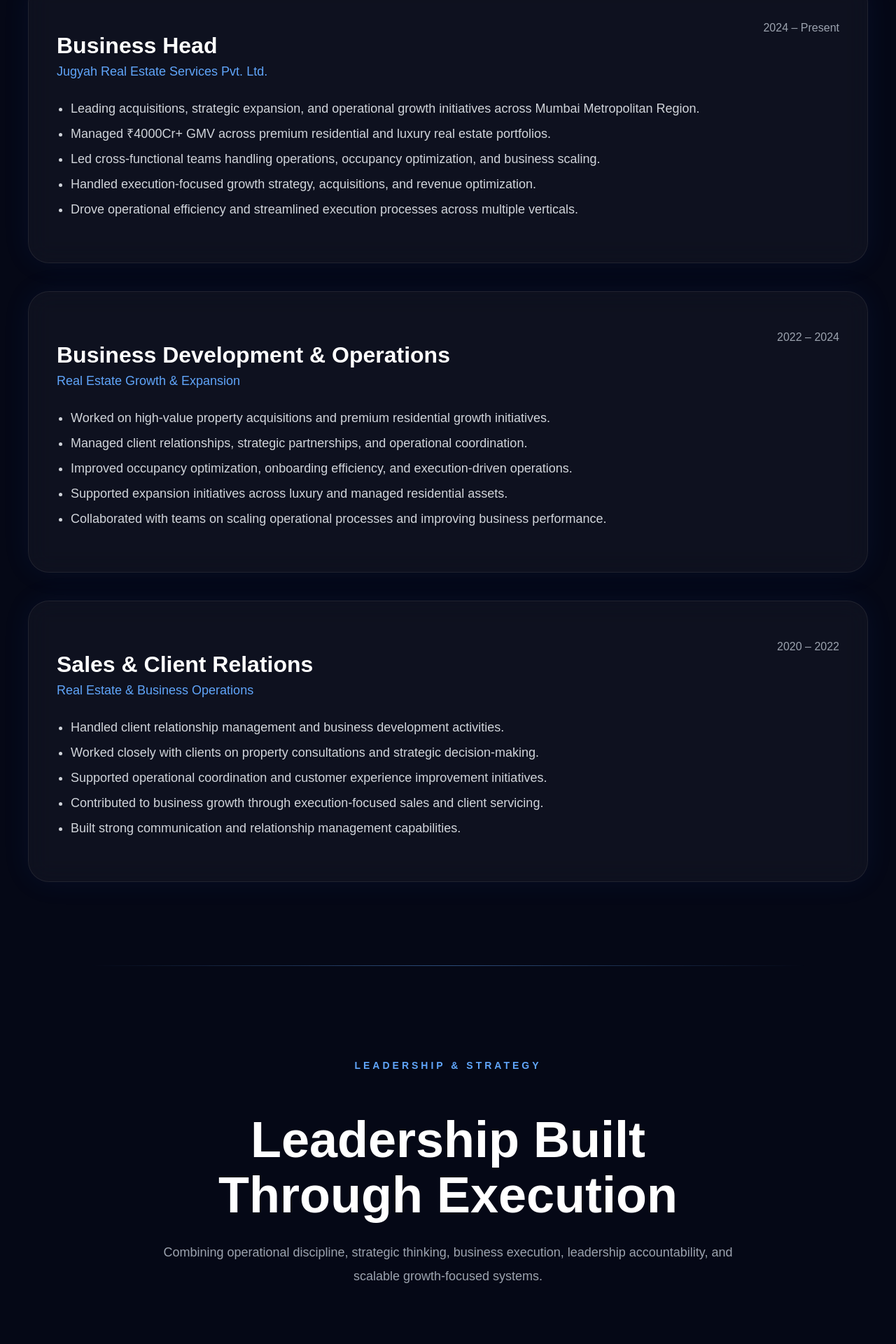
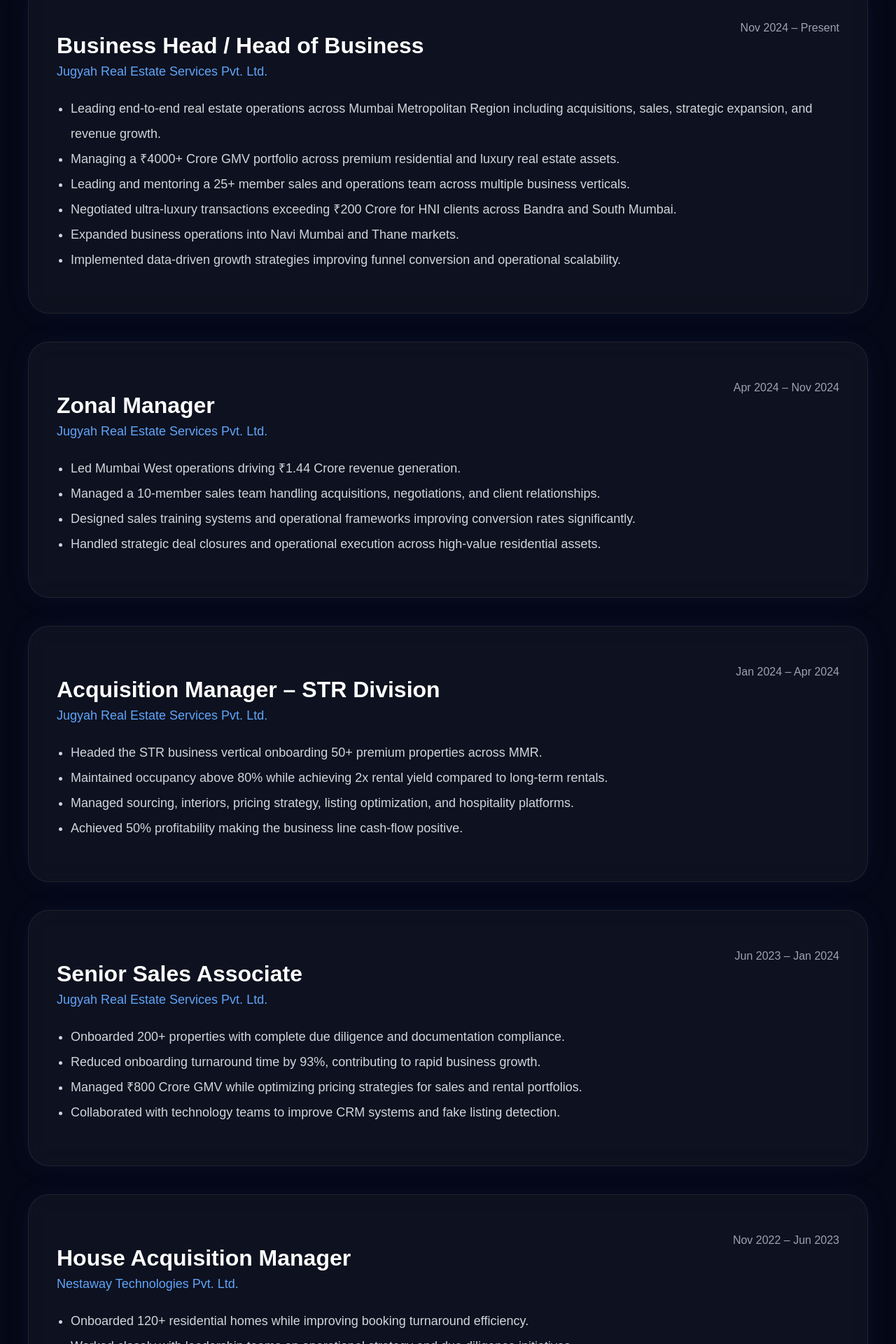
Before and after one commit to shivamgupta95/shivam-portfolio, a Next.js app: page / in a window 1280 px wide. Shown: the part 5698-7618 px from the top of the page at 70% size. Built offline with nearby package versions, Linux system fonts and the light colour scheme.

Commit message:
final executive timeline restored

```diff
--- a/components/Timeline.tsx
+++ b/components/Timeline.tsx
@@ -3,41 +3,88 @@
 const experiences = [
 
   {
-    role: "Business Head",
+    role: "Business Head / Head of Business",
     company: "Jugyah Real Estate Services Pvt. Ltd.",
-    duration: "2024 – Present",
+    duration: "Nov 2024 – Present",
     points: [
-      "Leading acquisitions, strategic expansion, and operational growth initiatives across Mumbai Metropolitan Region.",
-      "Managed ₹4000Cr+ GMV across premium residential and luxury real estate portfolios.",
-      "Led cross-functional teams handling operations, occupancy optimization, and business scaling.",
-      "Handled execution-focused growth strategy, acquisitions, and revenue optimization.",
-      "Drove operational efficiency and streamlined execution processes across multiple verticals."
+      "Leading end-to-end real estate operations across Mumbai Metropolitan Region including acquisitions, sales, strategic expansion, and revenue growth.",
+      "Managing a ₹4000+ Crore GMV portfolio across premium residential and luxury real estate assets.",
+      "Leading and mentoring a 25+ member sales and operations team across multiple business verticals.",
+      "Negotiated ultra-luxury transactions exceeding ₹200 Crore for HNI clients across Bandra and South Mumbai.",
+      "Expanded business operations into Navi Mumbai and Thane markets.",
+      "Implemented data-driven growth strategies improving funnel conversion and operational scalability."
     ]
   },
 
   {
-    role: "Business Development & Operations",
-    company: "Real Estate Growth & Expansion",
-    duration: "2022 – 2024",
+    role: "Zonal Manager",
+    company: "Jugyah Real Estate Services Pvt. Ltd.",
+    duration: "Apr 2024 – Nov 2024",
     points: [
-      "Worked on high-value property acquisitions and premium residential growth initiatives.",
-      "Managed client relationships, strategic partnerships, and operational coordination.",
-      "Improved occupancy optimization, onboarding efficiency, and execution-driven operations.",
-      "Supported expansion initiatives across luxury and managed residential assets.",
-      "Collaborated with teams on scaling operational processes and improving business performance."
+      "Led Mumbai West operations driving ₹1.44 Crore revenue generation.",
+      "Managed a 10-member sales team handling acquisitions, negotiations, and client relationships.",
+      "Designed sales training systems and operational frameworks improving conversion rates significantly.",
+      "Handled strategic deal closures and operational execution across high-value residential assets."
     ]
   },
 
   {
-    role: "Sales & Client Relations",
-    company: "Real Estate & Business Operations",
-    duration: "2020 – 2022",
+    role: "Acquisition Manager – STR Division",
+    company: "Jugyah Real Estate Services Pvt. Ltd.",
+    duration: "Jan 2024 – Apr 2024",
     points: [
-      "Handled client relationship management and business development activities.",
-      "Worked closely with clients on property consultations and strategic decision-making.",
-      "Supported operational coordination and customer experience improvement initiatives.",
-      "Contributed to business growth through execution-focused sales and client servicing.",
-      "Built strong communication and relationship management capabilities."
+      "Headed the STR business vertical onboarding 50+ premium properties across MMR.",
+      "Maintained occupancy above 80% while achieving 2x rental yield compared to long-term rentals.",
+      "Managed sourcing, interiors, pricing strategy, listing optimization, and hospitality platforms.",
+      "Achieved 50% profitability making the business line cash-flow positive."
+    ]
+  },
+
+  {
+    role: "Senior Sales Associate",
+    company: "Jugyah Real Estate Services Pvt. Ltd.",
+    duration: "Jun 2023 – Jan 2024",
+    points: [
+      "Onboarded 200+ properties with complete due diligence and documentation compliance.",
+      "Reduced onboarding turnaround time by 93%, contributing to rapid business growth.",
+      "Managed ₹800 Crore GMV while optimizing pricing strategies for sales and rental portfolios.",
+      "Collaborated with technology teams to improve CRM systems and fake listing detection."
+    ]
+  },
+
+  {
+    role: "House Acquisition Manager",
+    company: "Nestaway Technologies Pvt. Ltd.",
+    duration: "Nov 2022 – Jun 2023",
+    points: [
+      "Onboarded 120+ residential homes while improving booking turnaround efficiency.",
+      "Worked closely with leadership teams on operational strategy and due diligence initiatives.",
+      "Recognized as Employee of the Month for 6 consecutive months.",
+      "Contributed to operational optimization and strategic growth initiatives."
+    ]
+  },
+
+  {
+    role: "Business Development Manager",
+    company: "Trumac Infra Pvt. Ltd.",
+    duration: "Mar 2022 – Nov 2022",
+    points: [
+      "Managed the complete sales cycle contributing to 30% business revenue growth.",
+      "Secured Indian Railways as a major client with an order value of approximately ₹1000 Crore.",
+      "Developed multi-channel sales and marketing initiatives improving business acquisition.",
+      "Built strategic client relationships and managed high-value negotiations."
+    ]
+  },
+
+  {
+    role: "Retail Sales Manager",
+    company: "SRC, Mumbai",
+    duration: "Jun 2016 – Mar 2022",
+    points: [
+      "Managed sales operations, customer service, inventory handling, and staff training.",
+      "Led frontline sales execution and customer relationship management initiatives.",
+      "Implemented operational improvements reducing turnaround time by 80%.",
+      "Built strong foundations in leadership, sales operations, and execution-focused management."
     ]
   }
 
```
